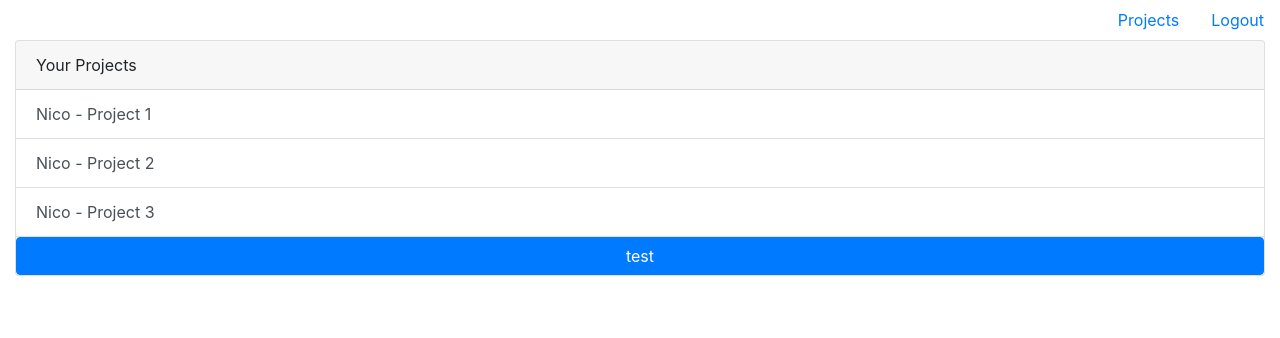
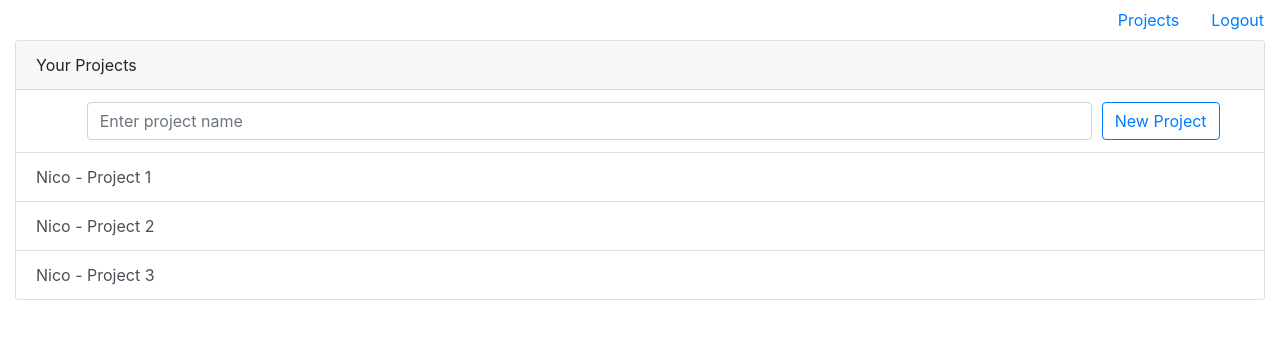
Before and after one commit to THM-MoTE/webmodelica, a React (Create React App) app in the folder ui/: page / in a window 1280 px wide. Both pictures are taken after typing "Sample", "Sample123" into the empty fields and a click on the button "Submit". Shown: the top 338 px of the page. Built offline with nearby package versions, Linux system fonts and the light colour scheme; what monaco-editor would draw is missing.

Commit message:
provide a form for adding new projects

```diff
--- a/ui/src/components/project-view.tsx
+++ b/ui/src/components/project-view.tsx
@@ -1,26 +1,26 @@
 import React, { Component } from 'react';
 import { AppState, Project } from '../models/index'
-import {Action, setProjects} from '../redux/index'
+import { Action, setProjects, addProject } from '../redux/index'
 import { Container } from '../layouts'
 import { ApiClient, defaultClient } from '../services/api-client'
-import { ListGroup, Card, Button } from 'react-bootstrap'
-import {connect} from 'react-redux'
+import { ListGroup, Card, Form, Button, Col } from 'react-bootstrap'
+import { connect } from 'react-redux'
 import { bindActionCreators } from 'redux'
 import * as R from 'ramda'
 
 class ProjectViewCon extends Component<any, any> {
   private api: ApiClient
+  private newProjectName: string
 
   constructor(props: any) {
     super(props)
     this.api = defaultClient
+    this.newProjectName = ''
   }
 
   public componentDidMount() {
     this.api.projects()
-      .then(ps => {
-        this.props.setProjects(ps)
-      })
+      .then(this.props.setProjects)
   }
 
   private newSession(ev: any, p: Project): void {
@@ -30,33 +30,39 @@ class ProjectViewCon extends Component<any, any> {
     ev.preventDefault()
   }
 
+  private newProject() {
+    this.api.newProject(this.props.username, this.newProjectName)
+      .then(this.props.addProject)
+  }
+
   public render() {
-
-    const click = () => {
-      let rnd = Math.floor((Math.random() * 10) + 1)
-      this.props.setProjects([{ id: "12"+rnd, name: "Project "+rnd, owner: "Nico" }])
-    }
+    const newProjectNameChanged = (ev: any) => this.newProjectName = ev.target.value
 
     return (<Container>
       <Card>
         <Card.Header>Your Projects</Card.Header>
         <ListGroup variant="flush">
+          <ListGroup.Item>
+            <Form.Row className="justify-content-md-center">
+              <Col sm={10}><Form.Control placeholder="Enter project name" onChange={newProjectNameChanged} /></Col>
+              <Col sm={1}><Button variant="outline-primary" onClick={this.newProject.bind(this)}>New Project</Button></Col>
+            </Form.Row>
+          </ListGroup.Item>
           {
             this.props.projects && this.props.projects.map((p: Project) =>
               (<ListGroup.Item action href={"#" + p.id} onClick={(ev: any) => this.newSession(ev, p)} key={p.id}>{p.owner} - {p.name}</ListGroup.Item>))
           }
         </ListGroup>
-        <Button onClick={click}>test</Button>
       </Card>
-    </Container>)
+    </Container >)
   }
 }
 
-function mapToProps(state:AppState) {
-  return { projects: state.projects }
+function mapToProps(state: AppState) {
+  return { projects: state.projects, username: state.authentication!.username }
 }
-function dispatchToProps(dispatch: (a:Action) => any) {
-  return bindActionCreators({setProjects}, dispatch)
+function dispatchToProps(dispatch: (a: Action) => any) {
+  return bindActionCreators({ setProjects, addProject }, dispatch)
 }
 const ProjectView = connect(mapToProps, dispatchToProps)(ProjectViewCon)
 export default ProjectView;
```
